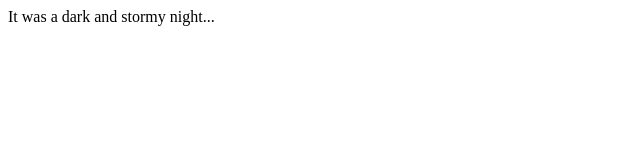
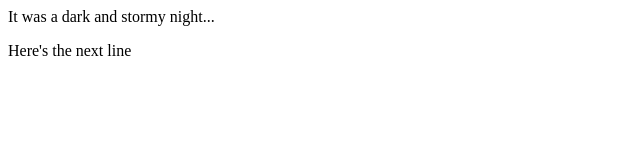
Before and after one commit to JGH85/fireside-story, a plain HTML site: page index.html in a window 1280 px wide. Shown: the whole page, without its empty margins (0-640 px from the left). Drawn offline with Linux system fonts and the light colour scheme.

Commit message:
added second line of story

```diff
--- a/index.html
+++ b/index.html
@@ -1,5 +1,6 @@
 <html>
   <body>
     <p>It was a dark and stormy night...</p>
+    <p>Here's the next line</p>
   </body>
 </html>
```
